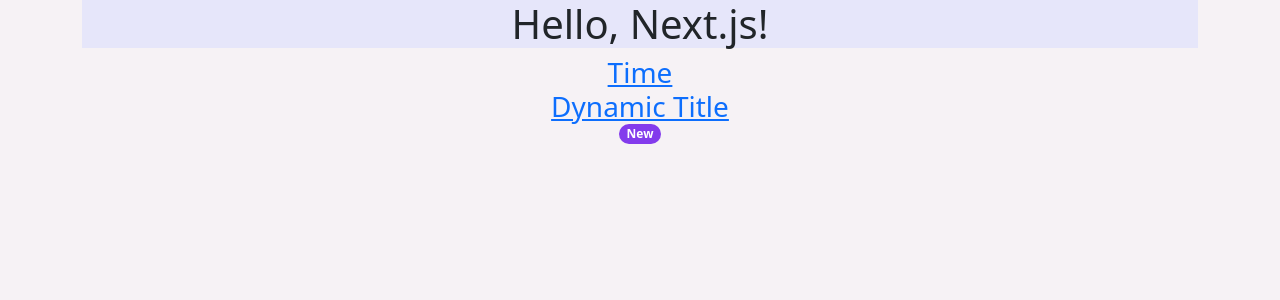
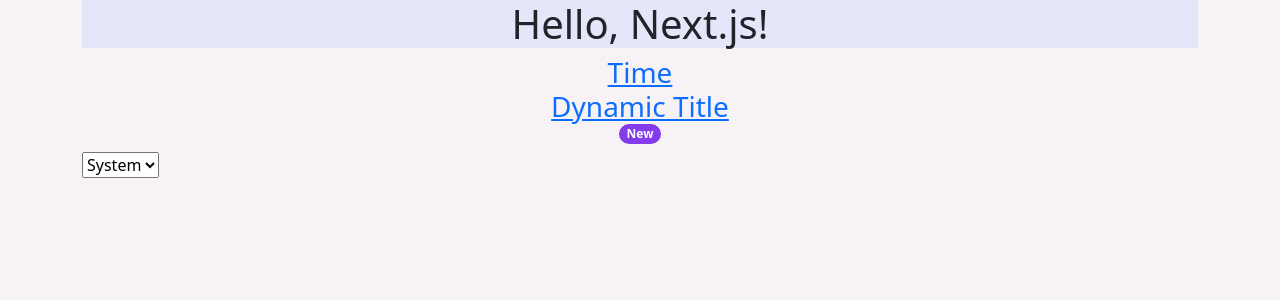
Before and after one commit to harishkannarao/github-pages-demo, a Next.js app: page / in a window 1280 px wide. Shown: the top 300 px of the page. Built offline with nearby package versions, Linux system fonts and the light colour scheme.

Commit message:
Adding next-themes library

```diff
--- a/app/layout.tsx
+++ b/app/layout.tsx
@@ -4,6 +4,8 @@
 import '../styles/scss/global.scss';
 import { Title } from '../components/title/title';
 import { TitleContextProvider } from '../components/title/title_context';
+import { CustomThemeProviders } from '../components/theme/custom_theme_provider';
+import { ThemeChanger } from '../components/theme/theme_changer';
 
 export default function RootLayout({
   children,
@@ -12,11 +14,18 @@
 }) {
   return (
     <TitleContextProvider>
-      <html lang="en">
+      <html lang="en" suppressHydrationWarning>
         <head>
           <Title />
         </head>
-        <body className="container">{children}</body>
+        <body className="container">
+          <CustomThemeProviders>
+            {children}
+            <div>
+              <ThemeChanger />
+            </div>
+          </CustomThemeProviders>
+        </body>
       </html>
     </TitleContextProvider>
   )
--- /dev/null
+++ b/components/theme/custom_theme_provider.tsx
@@ -0,0 +1,7 @@
+'use client';
+
+import { ThemeProvider } from 'next-themes';
+
+export function CustomThemeProviders({ children }) {
+    return <ThemeProvider attribute="data-bs-theme">{children}</ThemeProvider>
+}
--- /dev/null
+++ b/components/theme/theme_changer.tsx
@@ -0,0 +1,26 @@
+'use client';
+
+import { useTheme } from 'next-themes';
+import { useEffect, useState } from 'react';
+
+export function ThemeChanger() {
+    const { theme, setTheme } = useTheme();
+    const [mounted, setMounted] = useState(false);
+
+    // useEffect only runs on the client, so now we can safely show the UI
+    useEffect(() => {
+        setMounted(true)
+    }, [])
+
+    if (!mounted) {
+        return null
+    }
+
+    return (
+        <select data-testid='theme-changer' value={theme} onChange={e => setTheme(e.target.value)}>
+            <option value="system">System</option>
+            <option value="dark">Dark</option>
+            <option value="light">Light</option>
+        </select>
+    )
+}
--- a/package.json
+++ b/package.json
@@ -15,6 +15,7 @@
   "dependencies": {
     "bootstrap": "^5.3.0",
     "next": "^13.4.19",
+    "next-themes": "^0.2.1",
     "react": "^18.2.0",
     "react-bootstrap": "^2.8.0",
     "react-dom": "^18.2.0"
```
Also changed, not shown: 1 other file (tests, documents, lock files or other folders).
